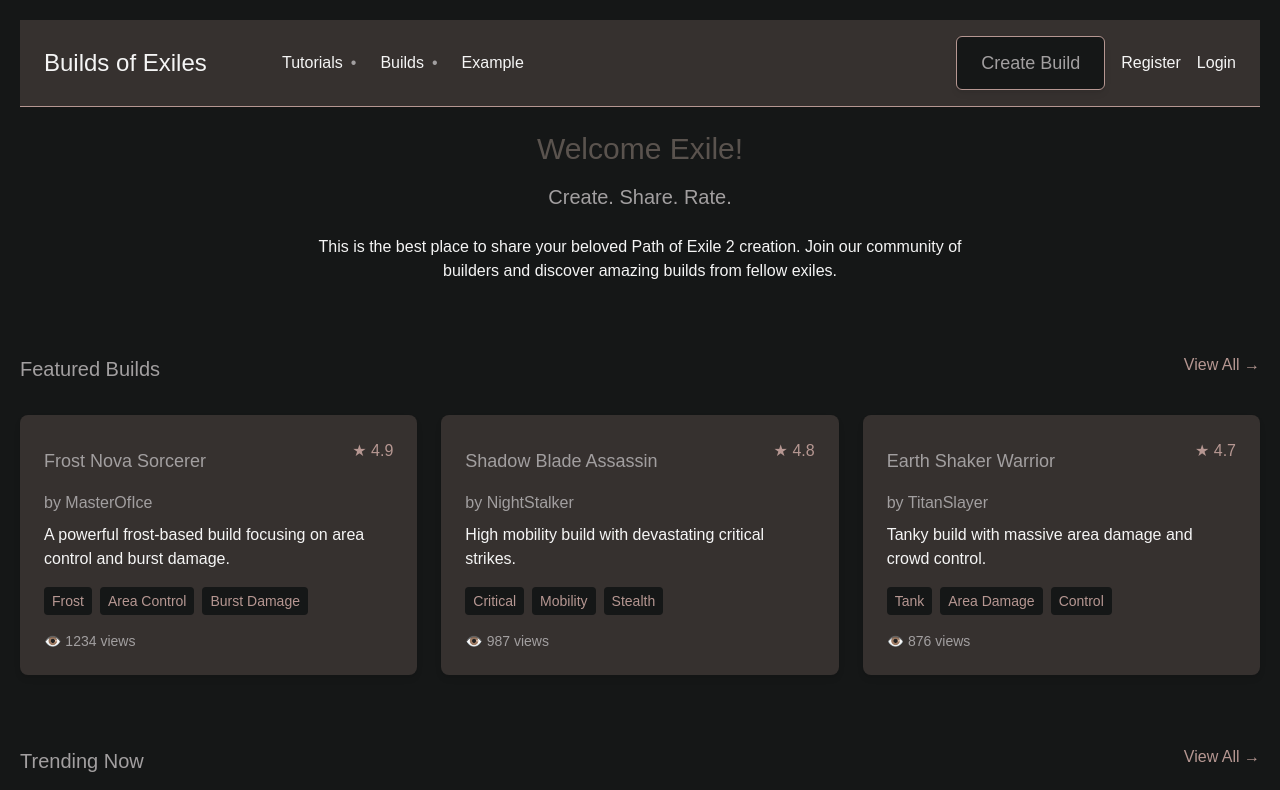
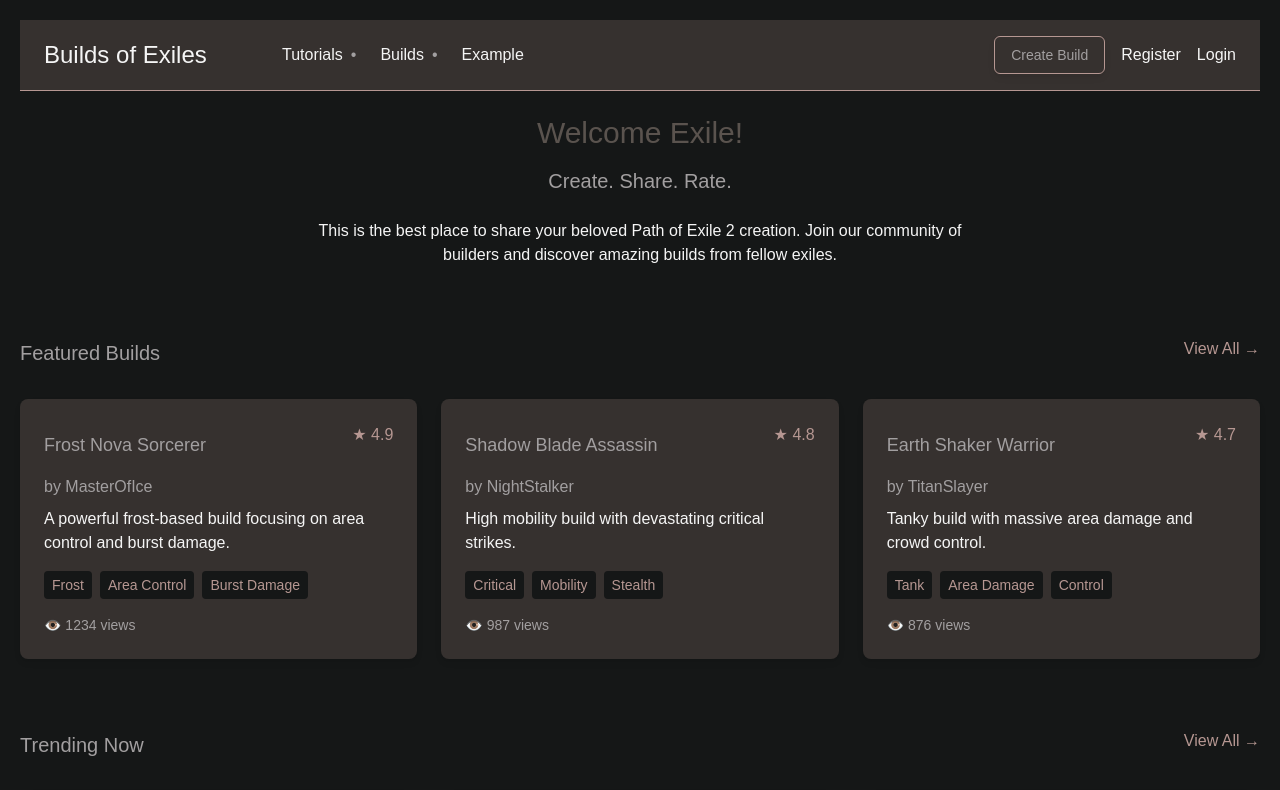
Before and after one commit to darkphotonKN/community-builds-client, a Next.js app: page / in a window 1280 px wide. Shown: the top 790 px of the page. Built offline with nearby package versions, Linux system fonts and the light colour scheme; a web font is replaced by a local one.

Commit message:
feat: header bar create build button

```diff
--- a/src/components/Nav/index.tsx
+++ b/src/components/Nav/index.tsx
@@ -65,11 +65,11 @@
                     {navItem.name === 'Create Build' ? (
                       <div className="relative group">
                         <div
-                          className="py-3 px-6 rounded-md bg-customBg border border-customSecondary text-customHeaderTwo
+                          className="py-2 px-4 rounded-md bg-customContentBg border border-customSecondary text-customHeaderTwo
                           transition-all duration-200 ease-in hover:bg-customSecondary hover:text-customBg
                           shadow-customBlockShadow hover:shadow-customBlockShadowHover"
                         >
-                          <div className="text-lg font-medium">
+                          <div className="text-sm font-medium">
                             {navItem.name}
                           </div>
                         </div>
```
